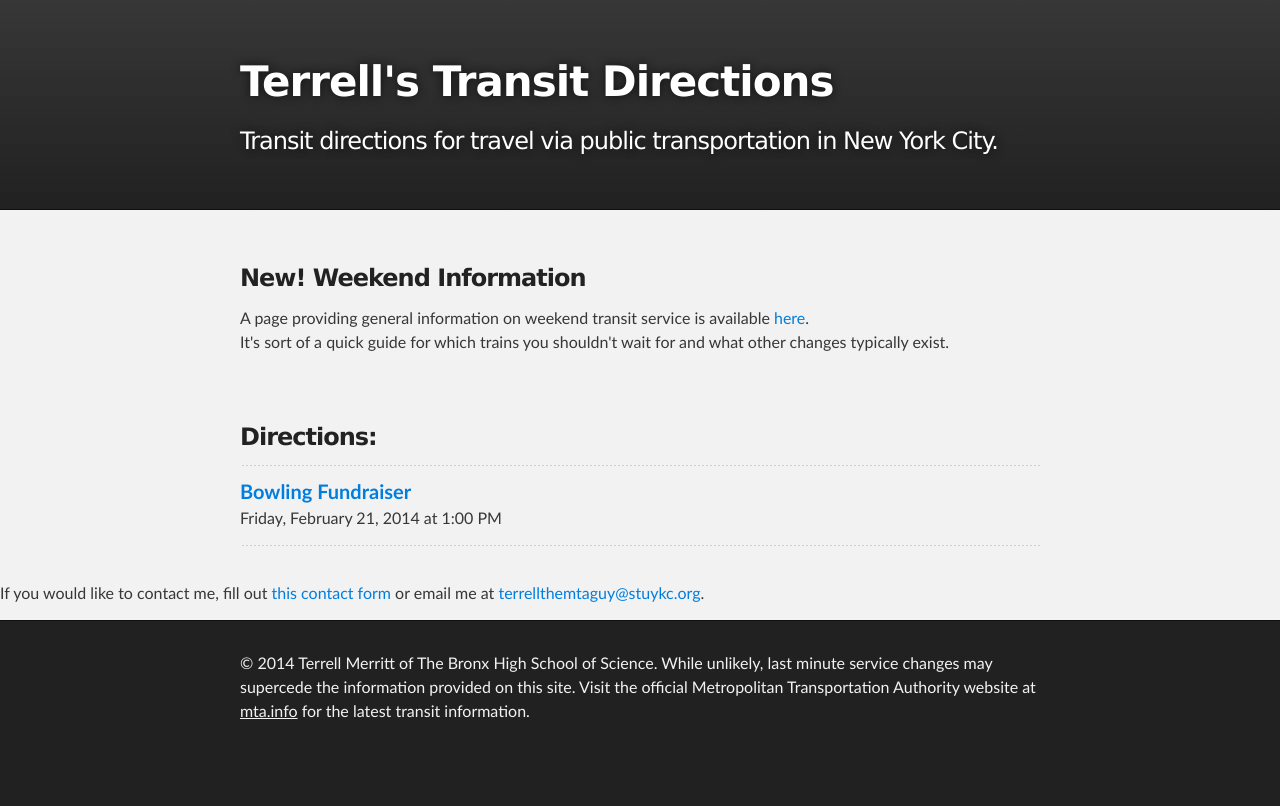
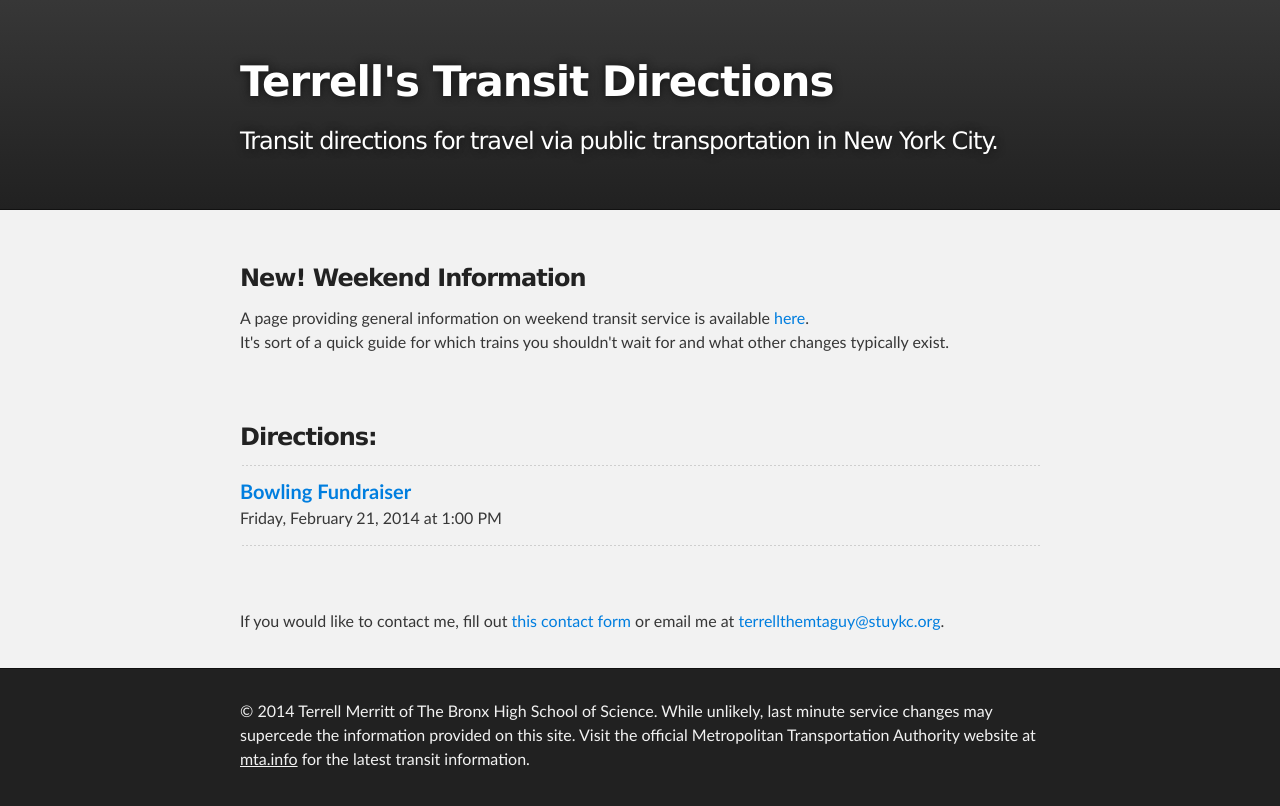
Before and after one commit to terrellthemtaguy/terrellthemtaguy.github.io, a Jekyll site: the page built from index.html, in a window 1280 px wide. Shown: the top 806 px of the page. Built offline with Jekyll 4.4.1, drawn with Linux system fonts in a browser that asks for light colours.

Commit message:
Update index.html

```diff
--- a/index.html
+++ b/index.html
@@ -28,9 +28,8 @@ published: true
     <span style="font-size: 16px;">{{ direction.time }}</span></h4></p>
     <hr align="LEFT">
   {% endfor %}
-  </section>
-
-  <section class="contact">
+  <br>
+  <br>
       <p>If you would like to contact me, fill out <a href="/contact">this contact form</a> or email me at <a href="mailto:terrellthemtaguy@stuykc.org">terrellthemtaguy@stuykc.org</a>.</p>
   </section>
 </div>
```
